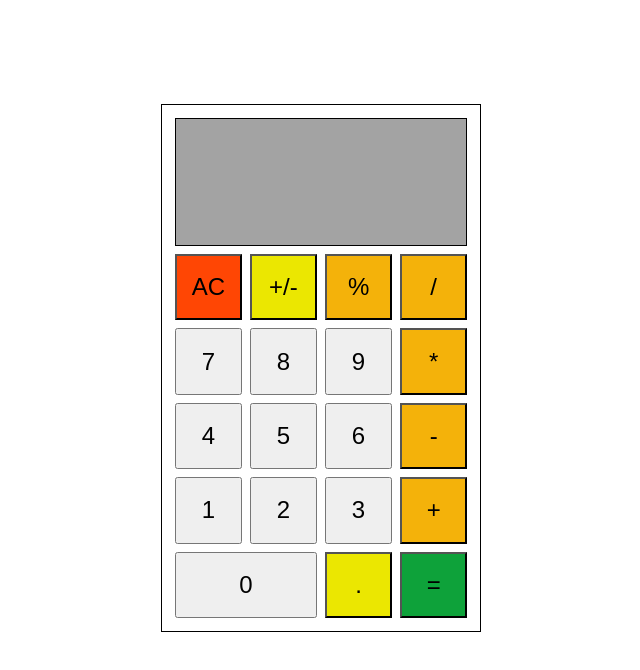
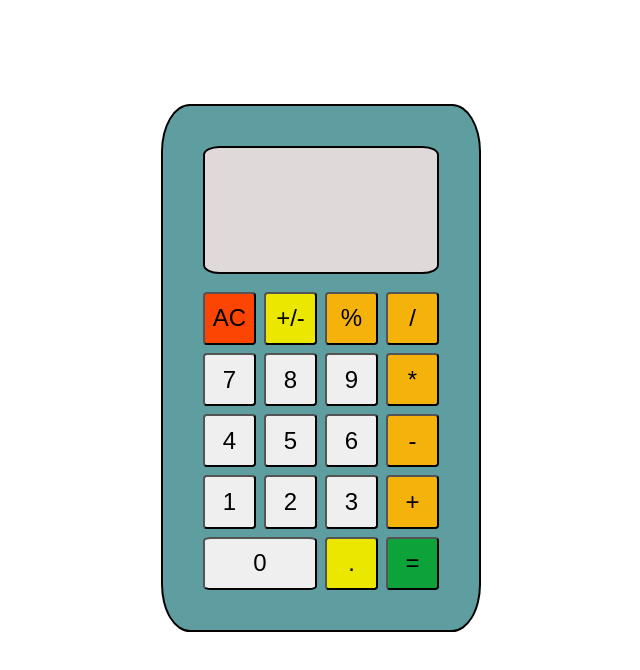
Before and after one commit to Bru1415/odin-calculator, a plain HTML site: page index.html in a window 1280 px wide. Shown: the whole page, without its empty margins (319-959 px from the left). Drawn offline with Linux system fonts and the light colour scheme.

Commit message:
Add and change some styles to improve the look

```diff
--- a/styles.css
+++ b/styles.css
@@ -12,32 +12,34 @@ body {
 #calc-container {
     display: grid;
     grid-template-columns: repeat(4, 1fr);
-    /* repeat(4,1fr); */
     grid-template-rows: repeat(6, 1fr);
     grid-auto-flow: row;
     width: 25%;
     height: 66%;
     gap: 8px;
-    border: 1px solid black;
-    /* margin: auto; */
-    padding: 0.8rem;
+    border: 2px solid black;
+    padding: 2.5rem;
     top: 13%;
     left: 37.5%;
     position: fixed;
-
+    border-radius: 9%;
+    background-color: cadetblue;
 
 }
 
-.operator{
+.operator {
     background-color: rgb(244, 178, 10);
 }
-#equals{
+
+#equals {
     background-color: rgb(14, 162, 58);
 }
-.sign{
+
+.sign {
     background-color: rgb(235, 231, 1);
 }
-#clear-calc{
+
+#clear-calc {
     background-color: rgba(255, 68, 0, 0.986);
 }
 
@@ -46,16 +48,26 @@ body {
     width: 100%;
     height: 100%;
     font-size: 1.5rem;
+    border-radius: 7%;
 }
+
+#calc-container div button:hover{
+
+    transform: scale(1.1);
+
+}
+
 
 #display-container {
     grid-row: 1;
     grid-column: 1 / span 4;
-    border: 1px solid black;
+    border: 2px solid black;
     height: 8rem;
     position: relative;
     overflow: auto;
-    background-color: rgb(163, 163, 163);
+    background-color: rgb(224, 217, 217);
+    border-radius: 7%;
+    margin-bottom: 0.6rem;
 
 }
 
```
